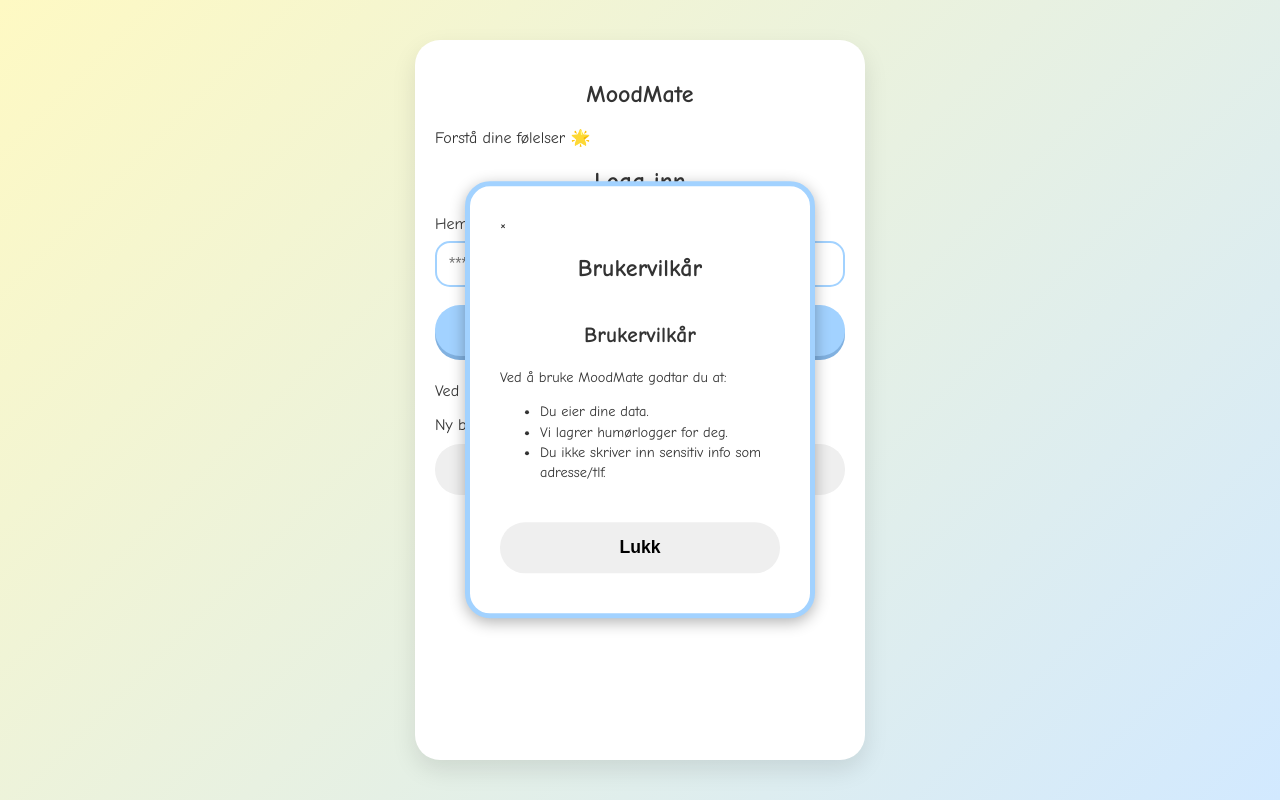
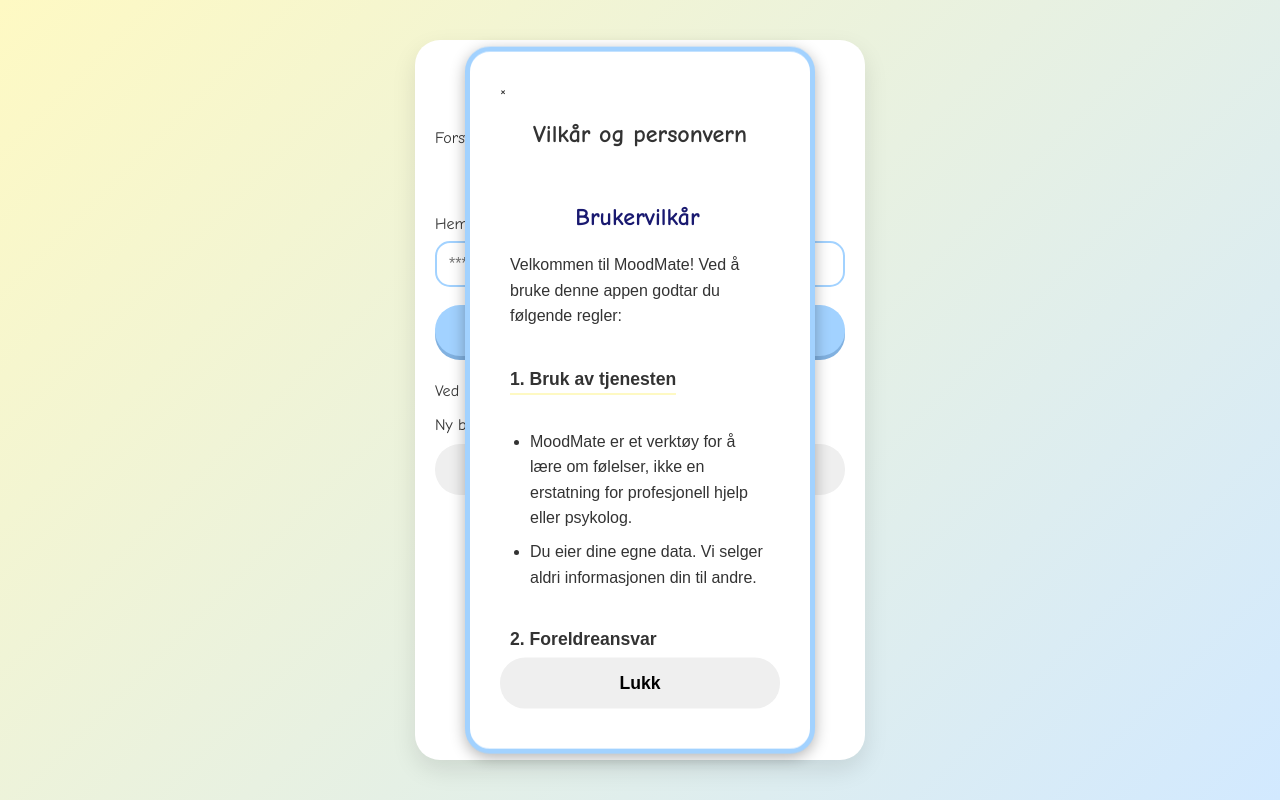
Before and after one commit to HannahEleenN/MM207_MoodMate_app, a plain HTML site: page client/index.html in a window 1280 px wide. Both pictures are taken after a click on the link "Vilkår". Drawn offline with Linux system fonts and the light colour scheme.

Commit message:
Write longer texts in privacy policy and ToS

```diff
--- a/client/app.mjs
+++ b/client/app.mjs
@@ -18,7 +18,6 @@ export async function showLegal(viewName)
     try {
         const content = await ApiService.loadView(viewName);
         modalText.innerHTML = content;
-        title.textContent = viewName === 'termsOfService' ? 'Brukervilkår' : 'Personvernerklæring';
         modal.style.display = 'block';
     } catch (error) {
         console.error("Could not load legal view:", error);
--- a/client/modules/controllers/auth_controller.mjs
+++ b/client/modules/controllers/auth_controller.mjs
@@ -33,6 +33,13 @@ export const authController =
                 {
                     e.preventDefault();
                     const pinInput = this.container.querySelector('#pin-input');
+                    const consentCheck = this.container.querySelector('#login-consent-check');
+
+                    // Require explicit consent before attempting login
+                    if (!(consentCheck && consentCheck.checked)) {
+                        alert('Du må godta vilkårene og personvernet for å logge inn.');
+                        return;
+                    }
                     // We send the secret (PIN) to the login handler
                     await this.handleLogin({ secret: pinInput.value });
                 };
--- a/client/modules/views/termsOfService.html
+++ b/client/modules/views/termsOfService.html
@@ -1,7 +1,27 @@
-<h2>Brukervilkår</h2>
-<p>Ved å bruke MoodMate godtar du at:</p>
-<ul>
-<li>Du eier dine data.</li>
-<li>Vi lagrer humørlogger for deg.</li>
-<li>Du ikke skriver inn sensitiv info som adresse/tlf.</li>
-</ul>
+<section class="legal-document">
+    <h2>Brukervilkår</h2>
+    <p>Velkommen til MoodMate! Ved å bruke denne appen godtar du følgende regler:</p>
+
+    <h3>1. Bruk av tjenesten</h3>
+    <ul>
+        <li>MoodMate er et verktøy for å lære om følelser, ikke en erstatning for profesjonell hjelp eller psykolog.</li>
+        <li>Du eier dine egne data. Vi selger aldri informasjonen din til andre.</li>
+    </ul>
+
+    <h3>2. Foreldreansvar</h3>
+    <ul>
+        <li>Foreldre er ansvarlige for kontoer opprettet for sine barn.</li>
+        <li>Barnekontoer administreres direkte under foreldrekontoen.</li>
+        <li>Barn under 13 år skal ikke bruke appen uten tilsyn og godkjenning fra foreldre.</li>
+    </ul>
+
+    <h3>3. Oppførsel og sikkerhet</h3>
+    <p>For å holde appen trygg ber vi deg om å:</p>
+    <ul>
+        <li>Ikke skrive inn sensitiv informasjon som adresse, telefonnummer eller passord i fritekstfeltene.</li>
+        <li>Holde den hemmelige koden din for deg selv.</li>
+    </ul>
+
+    <h3>4. Endringer i vilkårene</h3>
+    <p>Hvis vi endrer disse reglene, vil vi gi beskjed i appen slik at du og de voksne kan lese dem på nytt.</p>
+</section>
--- a/client/style.css
+++ b/client/style.css
@@ -200,18 +200,55 @@ input[type="text"], input[type="password"], textarea
     box-shadow: 0 4px 15px rgba(0,0,0,0.3);
 }
 
+/* ==========================================================================
+   7. LEGAL DOCUMENTS (Inside Modal)
+   ========================================================================== */
+
+.legal-document
+{
+    line-height: 1.6;
+    color: var(--text-color);
+    text-align: left;
+    padding: 10px;
+    font-family: sans-serif; /* Cleaner for long text than Comic Sans */
+}
+
+.legal-document h2
+{
+    color: midnightblue;
+    margin-bottom: 15px;
+    font-family: 'Comic Sans MS', sans-serif;
+}
+
+.legal-document h3
+{
+    margin-top: 20px;
+    font-size: 1.1rem;
+    color: var(--text-color);
+    border-bottom: 2px solid var(--soft-yellow);
+    display: inline-block;
+}
+
+.legal-document ul
+{
+    padding-left: 20px;
+    margin-bottom: 15px;
+}
+
+.legal-document li {
+    margin-bottom: 8px;
+}
+
+/* Adjusting your existing #legal-text for better scrolling */
 #legal-text
 {
-    max-height: 400px;
+    max-height: 60vh; /* Better than fixed pixels on mobile */
     overflow-y: auto;
-    margin-bottom: 15px;
-    font-size: 0.9rem;
-    line-height: 1.4;
-    text-align: left;
+    padding-right: 5px;
 }
 
 /* ==========================================================================
-   7. RESPONSIVE QUERIES
+   8. RESPONSIVE QUERIES
    ========================================================================== */
 
 /* Small Phones */
```
Also changed, not shown: client/modules/views/privacyPolicy.html (+25 -7 lines).
